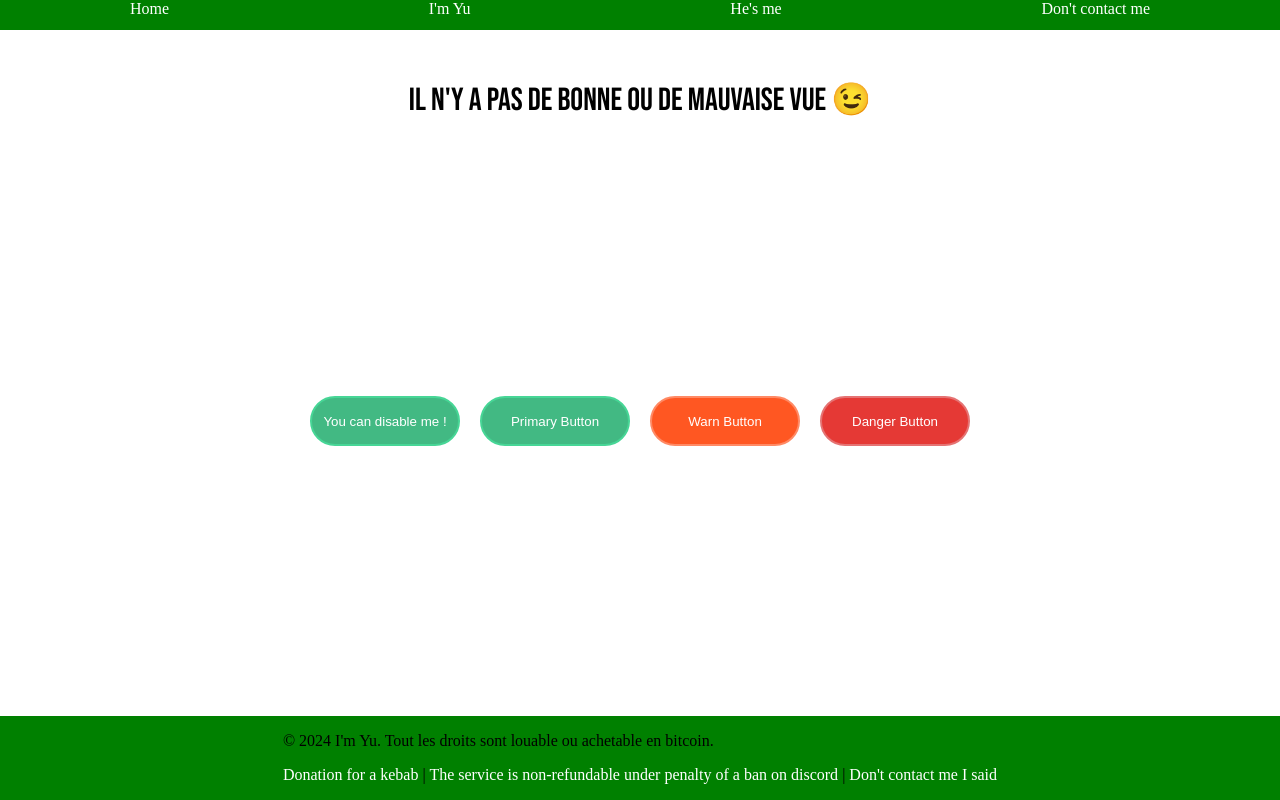
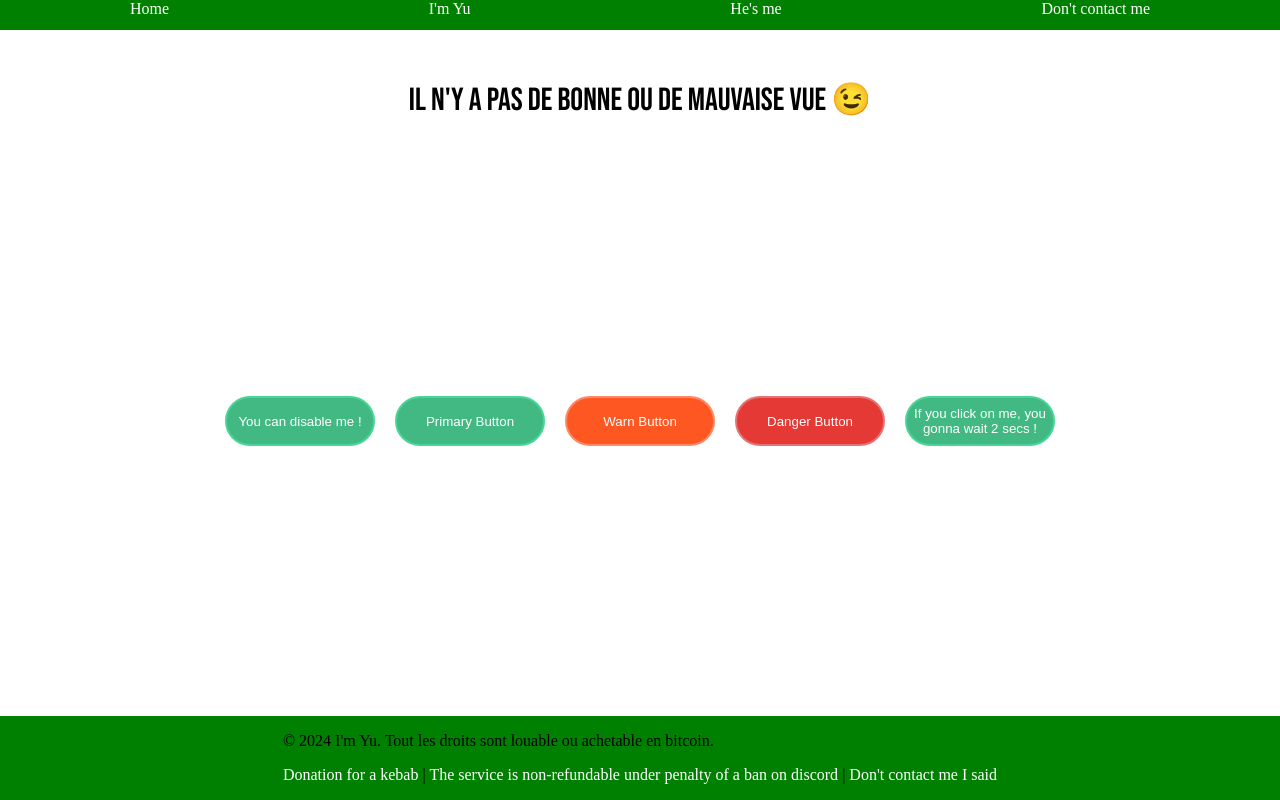
Before and after one commit to AmirDjelidi/Tp3_Interface_design, a Vue app in the folder vue-oauth-microsoft-graph/: page / in a window 1280 px wide. Built offline with nearby package versions, Linux system fonts and the light colour scheme; a web font is replaced by a local one.

Commit message:
Ex 9: add AsyncButton

```diff
--- a/vue-oauth-microsoft-graph/src/components/AsyncButton.vue
+++ b/vue-oauth-microsoft-graph/src/components/AsyncButton.vue
@@ -1,19 +1,22 @@
 <template>
   <BaseButton
-      :disabled="isPending"
-      @click="handleClick"
+      :isDisabled="isPending"
+  :color="color"
+  @click="handleClick"
   >
-    <slot></slot>
+  <!-- Affiche le texte de chargement pendant que le bouton est désactivé -->
+  <span v-if="isPending">Loading...</span>
+  <slot v-else></slot>
   </BaseButton>
 </template>
 
 <script>
-import BaseButton from './BaseButton.vue'; // Assurez-vous d'importer BaseButton
+import BaseButton from './BaseButton.vue';
 
 export default {
-  components: {
-    BaseButton
-  },
+  name: 'AsyncButton',
+  components: { BaseButton },
+  inheritAttrs: false,  // Empêche la transmission automatique des attributs natifs
   props: {
     color: {
       type: String,
@@ -22,23 +25,19 @@ export default {
   },
   data() {
     return {
-      isPending: false // État pour suivre si une action est en cours
+      isPending: false  // État pour savoir si le bouton est en cours de chargement
     };
   },
   methods: {
-    // Méthode dédiée pour gérer le clic
     handleClick() {
-      if (this.isPending) return; // Si déjà en attente, ne rien faire
-      this.isPending = true; // Désactive le bouton
+      if (!this.isPending) {  // Empêche plusieurs clics pendant l'état "pending"
+        this.isPending = true;  // Désactive le bouton
 
-      // Simule une action asynchrone avec un délai de 2 secondes
-      new Promise((resolve) => {
+        // Simule une action asynchrone (délai de 2 secondes)
         setTimeout(() => {
-          resolve();
-        }, 2000); // Attente de 2 secondes
-      }).finally(() => {
-        this.isPending = false; // Réactive le bouton après 2 secondes
-      });
+          this.isPending = false;  // Réactive le bouton après 2 secondes
+        }, 2000);
+      }
     }
   }
 };
--- a/vue-oauth-microsoft-graph/src/components/BaseButton.vue
+++ b/vue-oauth-microsoft-graph/src/components/BaseButton.vue
@@ -1,12 +1,12 @@
 <template>
   <button
       :disabled="isDisabled"
-      :style="buttonStyles"
-      @click="handleClick"
-      @mouseover="isHovered = true"
-      @mouseleave="isHovered = false"
+  :style="buttonStyles"
+  @click="handleClick"
+  @mouseover="isHovered = true"
+  @mouseleave="isHovered = false"
   >
-    <slot></slot>
+  <slot></slot>
   </button>
 </template>
 
@@ -21,19 +21,15 @@ export default {
   props: {
     color: {
       type: String,
-      default: 'primary',
-      validator(value) {
-        return ['primary', 'warn', 'danger'].includes(value);
-      }
+      default: 'primary'
     },
-    disableOnClick: { // Nouvelle prop pour déterminer si le bouton doit être désactivé après un clic
+    isDisabled: {  // Prop pour désactiver le bouton
       type: Boolean,
-      default: false // Par défaut, les boutons ne sont pas désactivables
+      default: false
     }
   },
   data() {
     return {
-      isDisabled: false,
       isHovered: false
     };
   },
@@ -55,34 +51,10 @@ export default {
   },
   methods: {
     handleClick() {
-      // Désactive le bouton seulement si 'disableOnClick' est vrai
-      if (this.disableOnClick && !this.isDisabled) {
-        this.isDisabled = true;
+      if (!this.isDisabled) {
+        console.log("BaseButton clicked");
       }
     }
   }
 };
 </script>
-
-<style scoped>
-button {
-  border-radius: 25px;
-  width: 120px;
-  height: 50px;
-  display: flex;
-  justify-content: center;
-  align-items: center;
-  cursor: pointer;
-  border: 2px solid transparent;
-  transition: transform 0.3s, background-color 0.3s;
-}
-
-button:hover {
-  transform: scale(1.05);
-}
-
-button:disabled {
-  cursor: not-allowed;
-  opacity: 0.6;
-}
-</style>
--- a/vue-oauth-microsoft-graph/src/pages/HomePage.vue
+++ b/vue-oauth-microsoft-graph/src/pages/HomePage.vue
@@ -2,7 +2,7 @@
   <h1>Il n'y a pas de bonne ou de mauvaise Vue 😉</h1>
   <img src="../assets/otis.png" alt="otis" width="180px" height="180px" />
   <div class="center-container">
-    <!-- Ce bouton sera désactivé après avoir été cliqué -->
+
     <BaseButton color="primary" disableOnClick>You can disable me !</BaseButton>
 
     <!-- Ces boutons ne seront pas désactivés après un clic -->
@@ -10,17 +10,20 @@
     <BaseButton color="warn">Warn Button</BaseButton>
     <BaseButton color="danger">Danger Button</BaseButton>
 
-
+    <!-- AsyncButton avec délai de 2 secondes -->
+    <AsyncButton color="primary">
+      If you click on me, you gonna wait 2 secs !
+    </AsyncButton>
   </div>
 </template>
 
 <script>
 import BaseButton from "@/components/BaseButton.vue";
-
+import AsyncButton from '@/components/AsyncButton.vue';
 
 export default {
   name: 'HomePage',
-  components: {BaseButton,},
+  components: {BaseButton, AsyncButton},
 }
 </script>
 
```
